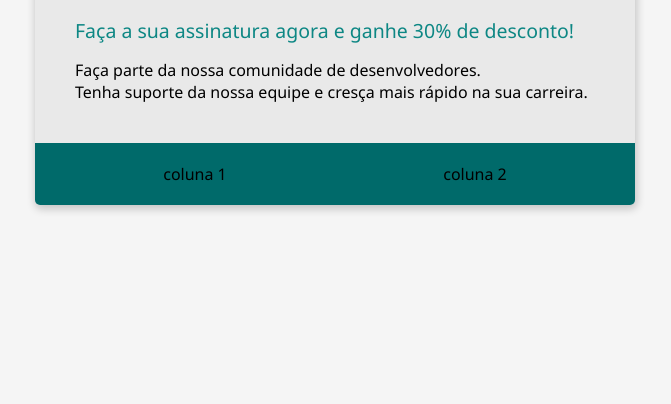
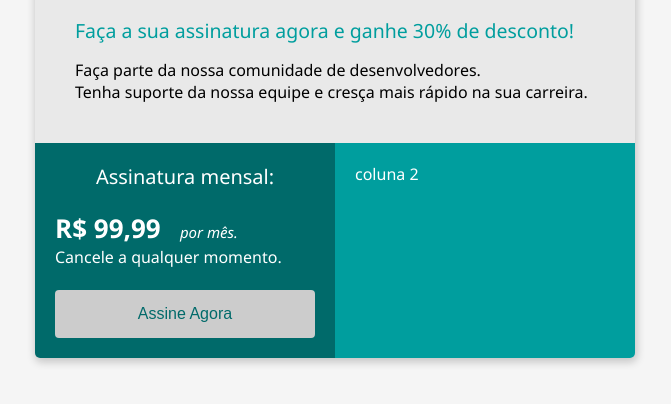
Before and after one commit to LGALopes/bootcamp-devjr-modulo02-teste, a plain HTML site: page index.html in a window 1280 px wide. Shown: the part 94-498 px from the top of the page, without its empty margins (305-976 px from the left). Drawn offline with Linux system fonts and the light colour scheme.

Commit message:
closes #5 - button e span

```diff
--- a/index.html
+++ b/index.html
@@ -23,9 +23,7 @@
         }
         .flex-container{
             display: flex;
-            background-color: #006A6A;
             justify-content: space-around;
-            padding: 20px;
 
         }
         .header-title{
@@ -35,11 +33,52 @@
             margin-bottom: 20px;
         }
         .header-subtitle{
-            color: #0D8784;
+            color: #009E9E;
             font-size: 19.5px;
             font-weight: 500;
             margin-bottom: 15px;
         }
+        .col-1{
+            background-color: #006A6A;
+            width: 50%;
+            padding: 20px;
+            color: #FFF;
+        }
+        .col-2{
+            background-color: #009E9E;
+            width: 50%;
+            padding: 20px;
+            color: #FFF;
+        }
+        .subscription-title{
+            font-size: 20px;
+            text-align: center;
+            margin-bottom: 20px;
+        }
+        .price{
+            font-size: 26px;
+            font-weight: 700;
+        }
+        .month{
+            font-size: 15px;
+            font-style: italic;
+            margin-left: 15px;
+        }
+        .button{
+            margin-top: 22px;
+            width: 100%;
+            padding: 15px 32px;
+            font-size: 16px;
+            background-color: #CCC;
+            color: #006A6A;
+            border-radius: 4px;
+            border: none;
+            cursor: pointer;
+        }
+        .button:hover{
+            background-color: #E9E9E9;
+        }
+
     </style>
 
 </head>
@@ -58,12 +97,29 @@
             </div>
         </div>
         <div class="flex-container">
-            <div>
-                coluna 1
+            <div class="col-1">
+                <div class="subscription-title">
+                    Assinatura mensal:
+                </div>
+
+                <div>
+                    <span class="price">R$ 99,99</span>
+                    <span class="month">por mês.</span>
+                </div>
+
+                <div>
+                    Cancele a qualquer momento.
+                </div>
+
+                <div>
+                    <button class="button">Assine Agora</button>
+                </div>
+
             </div>
-            <div>
+            <div class="col-2">
                 coluna 2
             </div>
+
         </div>
     </div>
 </body>
```
